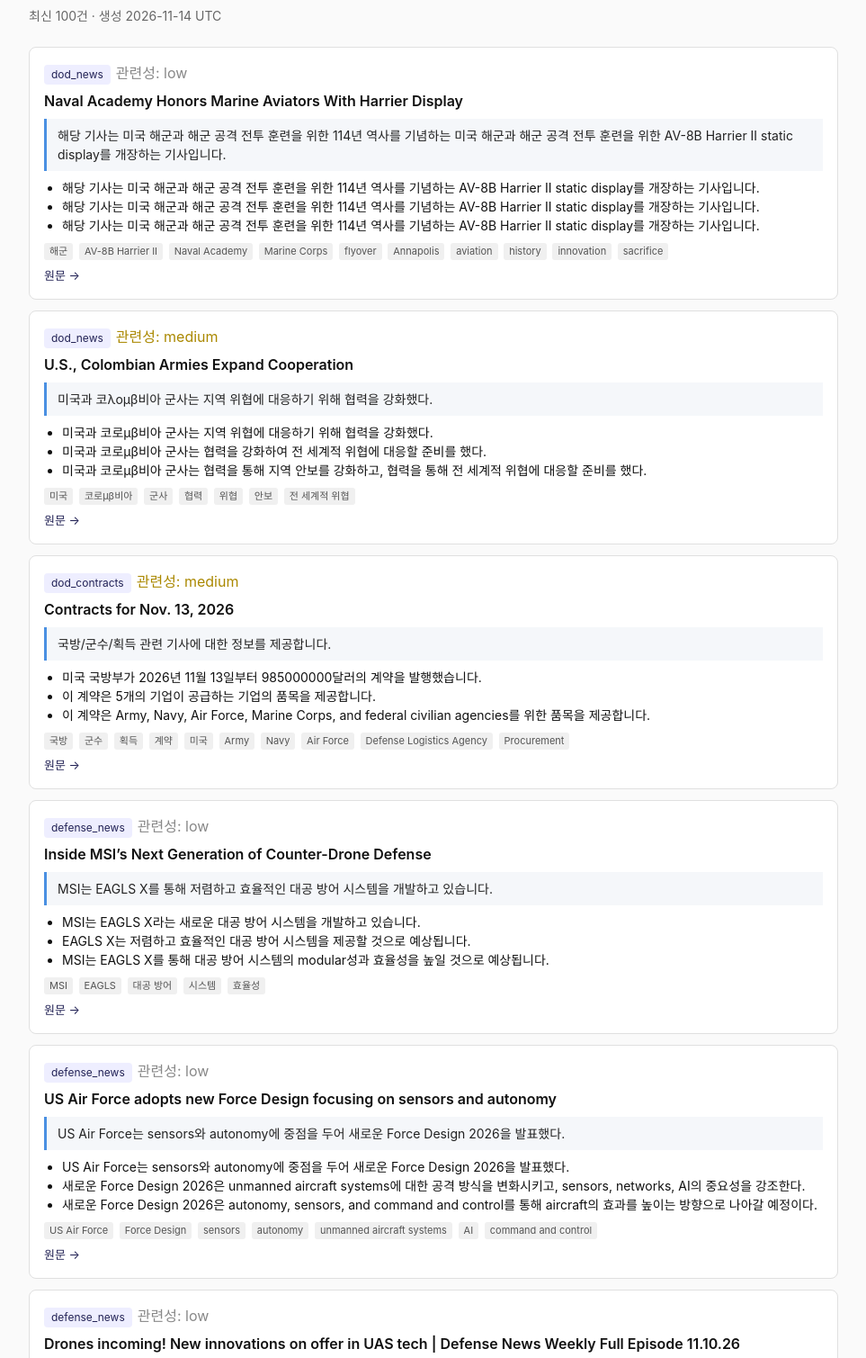
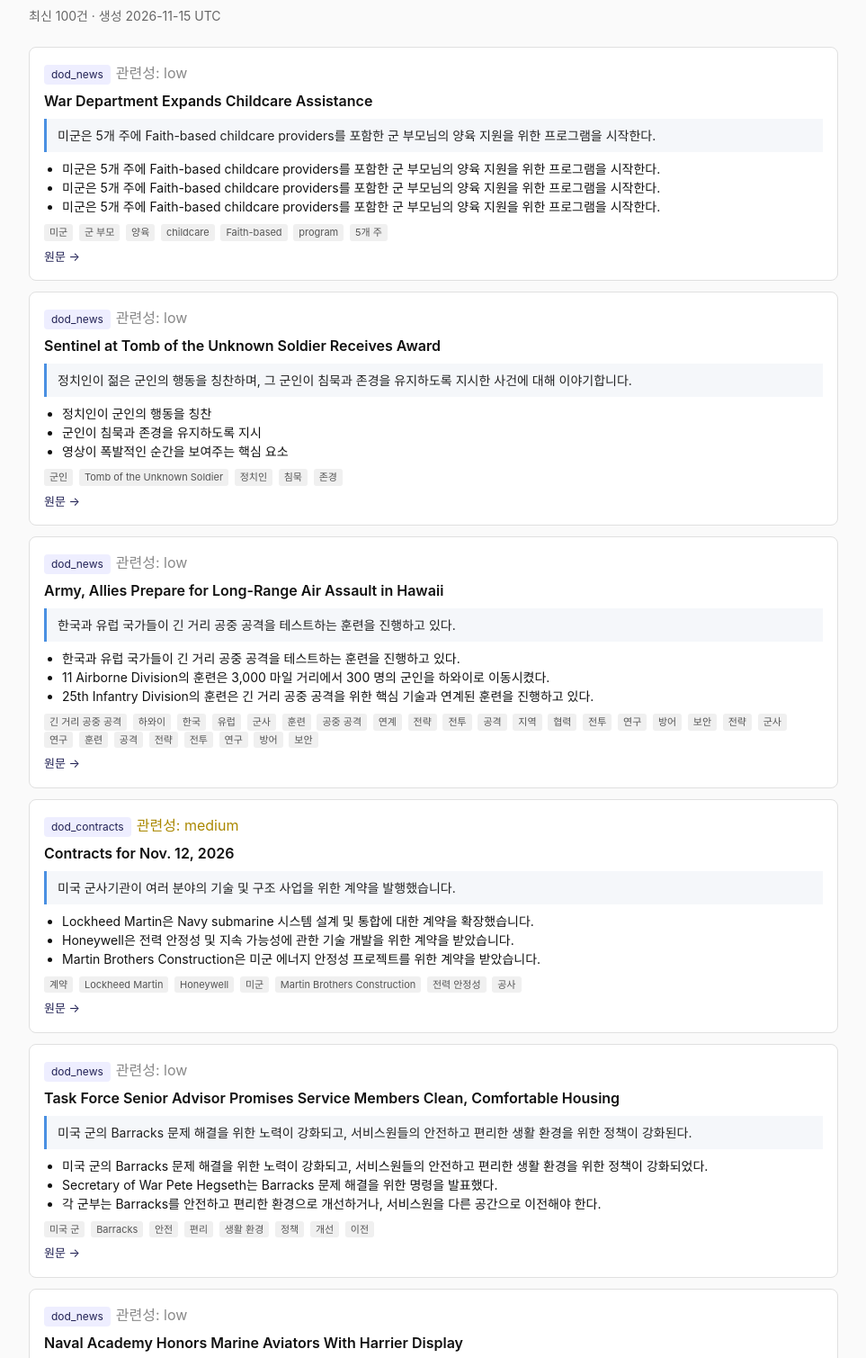
Before and after one commit to Gityourcrayon66/pbl-watch, a plain HTML site: page docs/index.html in a window 1280 px wide. Shown: the part 69-1578 px from the top of the page at 90% size, without its empty margins (158-1121 px from the left). Drawn offline with Linux system fonts and the light colour scheme.

Commit message:
daily collection 2026-11-15

```diff
--- a/docs/index.html
+++ b/docs/index.html
@@ -23,7 +23,67 @@ a:hover{text-decoration:underline}
 </style></head>
 <body>
 <h1>PBL Watch</h1>
-<div class="sub">최신 100건 · 생성 2026-11-14 UTC</div>
+<div class="sub">최신 100건 · 생성 2026-11-15 UTC</div>
+<div class="card">
+<div><span class="src">dod_news</span><span class="rel-low">관련성: low</span></div>
+<div class="title">War Department Expands Childcare Assistance</div>
+<div class="lead">미군은 5개 주에 Faith-based childcare providers를 포함한 군 부모님의 양육 지원을 위한 프로그램을 시작한다.</div>
+<ul class='points'>
+<li>미군은 5개 주에 Faith-based childcare providers를 포함한 군 부모님의 양육 지원을 위한 프로그램을 시작한다.</li>
+<li>미군은 5개 주에 Faith-based childcare providers를 포함한 군 부모님의 양육 지원을 위한 프로그램을 시작한다.</li>
+<li>미군은 5개 주에 Faith-based childcare providers를 포함한 군 부모님의 양육 지원을 위한 프로그램을 시작한다.</li>
+</ul>
+<div class="meta"><span class="kw">미군</span> <span class="kw">군 부모</span> <span class="kw">양육</span> <span class="kw">childcare</span> <span class="kw">Faith-based</span> <span class="kw">program</span> <span class="kw">5개 주</span></div>
+<div class="meta"><a href="https://www.war.gov/News/News-Stories/Article/Article/4647456/war-department-expands-childcare-assistance/" target="_blank">원문 →</a></div>
+</div>
+<div class="card">
+<div><span class="src">dod_news</span><span class="rel-low">관련성: low</span></div>
+<div class="title">Sentinel at Tomb of the Unknown Soldier Receives Award</div>
+<div class="lead">정치인이 젊은 군인의 행동을 칭찬하며, 그 군인이 침묵과 존경을 유지하도록 지시한 사건에 대해 이야기합니다.</div>
+<ul class='points'>
+<li>정치인이 군인의 행동을 칭찬</li>
+<li>군인이 침묵과 존경을 유지하도록 지시</li>
+<li>영상이 폭발적인 순간을 보여주는 핵심 요소</li>
+</ul>
+<div class="meta"><span class="kw">군인</span> <span class="kw">Tomb of the Unknown Soldier</span> <span class="kw">정치인</span> <span class="kw">침묵</span> <span class="kw">존경</span></div>
+<div class="meta"><a href="https://www.war.gov/News/News-Stories/Article/Article/4647270/sentinel-at-tomb-of-the-unknown-soldier-receives-award/" target="_blank">원문 →</a></div>
+</div>
+<div class="card">
+<div><span class="src">dod_news</span><span class="rel-low">관련성: low</span></div>
+<div class="title">Army, Allies Prepare for Long-Range Air Assault in Hawaii</div>
+<div class="lead">한국과 유럽 국가들이 긴 거리 공중 공격을 테스트하는 훈련을 진행하고 있다.</div>
+<ul class='points'>
+<li>한국과 유럽 국가들이 긴 거리 공중 공격을 테스트하는 훈련을 진행하고 있다.</li>
+<li>11 Airborne Division의 훈련은 3,000 마일 거리에서 300 명의 군인을 하와이로 이동시켰다.</li>
+<li>25th Infantry Division의 훈련은 긴 거리 공중 공격을 위한 핵심 기술과 연계된 훈련을 진행하고 있다.</li>
+</ul>
+<div class="meta"><span class="kw">긴 거리 공중 공격</span> <span class="kw">하와이</span> <span class="kw">한국</span> <span class="kw">유럽</span> <span class="kw">군사</span> <span class="kw">훈련</span> <span class="kw">공중 공격</span> <span class="kw">연계</span> <span class="kw">전략</span> <span class="kw">전투</span> <span class="kw">공격</span> <span class="kw">지역</span> <span class="kw">협력</span> <span class="kw">전투</span> <span class="kw">연구</span> <span class="kw">방어</span> <span class="kw">보안</span> <span class="kw">전략</span> <span class="kw">군사</span> <span class="kw">연구</span> <span class="kw">훈련</span> <span class="kw">공격</span> <span class="kw">전략</span> <span class="kw">전투</span> <span class="kw">연구</span> <span class="kw">방어</span> <span class="kw">보안</span></div>
+<div class="meta"><a href="https://www.war.gov/News/News-Stories/Article/Article/4647175/army-allies-prepare-for-long-range-air-assault-in-hawaii/" target="_blank">원문 →</a></div>
+</div>
+<div class="card">
+<div><span class="src">dod_contracts</span><span class="rel-medium">관련성: medium</span></div>
+<div class="title">Contracts for Nov. 12, 2026</div>
+<div class="lead">미국 군사기관이 여러 분야의 기술 및 구조 사업을 위한 계약을 발행했습니다.</div>
+<ul class='points'>
+<li>Lockheed Martin은 Navy submarine 시스템 설계 및 통합에 대한 계약을 확장했습니다.</li>
+<li>Honeywell은 전력 안정성 및 지속 가능성에 관한 기술 개발을 위한 계약을 받았습니다.</li>
+<li>Martin Brothers Construction은 미군 에너지 안정성 프로젝트를 위한 계약을 받았습니다.</li>
+</ul>
+<div class="meta"><span class="kw">계약</span> <span class="kw">Lockheed Martin</span> <span class="kw">Honeywell</span> <span class="kw">미군</span> <span class="kw">Martin Brothers Construction</span> <span class="kw">전력 안정성</span> <span class="kw">공사</span></div>
+<div class="meta"><a href="https://www.war.gov/News/Contracts/Contract/Article/4647086/contracts-for-nov-12-2026/" target="_blank">원문 →</a></div>
+</div>
+<div class="card">
+<div><span class="src">dod_news</span><span class="rel-low">관련성: low</span></div>
+<div class="title">Task Force Senior Advisor Promises Service Members Clean, Comfortable Housing</div>
+<div class="lead">미국 군의 Barracks 문제 해결을 위한 노력이 강화되고, 서비스원들의 안전하고 편리한 생활 환경을 위한 정책이 강화된다.</div>
+<ul class='points'>
+<li>미국 군의 Barracks 문제 해결을 위한 노력이 강화되고, 서비스원들의 안전하고 편리한 생활 환경을 위한 정책이 강화되었다.</li>
+<li>Secretary of War Pete Hegseth는 Barracks 문제 해결을 위한 명령을 발표했다.</li>
+<li>각 군부는 Barracks를 안전하고 편리한 환경으로 개선하거나, 서비스원을 다른 공간으로 이전해야 한다.</li>
+</ul>
+<div class="meta"><span class="kw">미국 군</span> <span class="kw">Barracks</span> <span class="kw">안전</span> <span class="kw">편리</span> <span class="kw">생활 환경</span> <span class="kw">정책</span> <span class="kw">개선</span> <span class="kw">이전</span></div>
+<div class="meta"><a href="https://www.war.gov/News/News-Stories/Article/Article/4648538/task-force-senior-advisor-promises-service-members-clean-comfortable-housing/" target="_blank">원문 →</a></div>
+</div>
 <div class="card">
 <div><span class="src">dod_news</span><span class="rel-low">관련성: low</span></div>
 <div class="title">Naval Academy Honors Marine Aviators With Harrier Display</div>
@@ -1150,64 +1210,4 @@ a:hover{text-decoration:underline}
 <div class="meta"><span class="kw">Army</span> <span class="kw">Navy</span> <span class="kw">Defense Logistics Agency</span> <span class="kw">계약</span> <span class="kw">공사</span> <span class="kw">물류</span> <span class="kw">소프트웨어</span></div>
 <div class="meta"><a href="https://www.war.gov/News/Contracts/Contract/Article/4642767/contracts-for-nov-5-2026/" target="_blank">원문 →</a></div>
 </div>
-<div class="card">
-<div><span class="src">defense_news</span><span class="rel-low">관련성: low</span></div>
-<div class="title">Shield AI to acquire radar maker Echodyne to bust drones</div>
-<div class="lead">Shield AI는 Echodyne를 통해 기존의 VTOL 기술을 넘어 drone 탐지 기술을 강화하는 것을 목표로 함.</div>
-<ul class='points'>
-<li>Shield AI는 Echodyne를 통해 기존의 VTOL 기술을 넘어 drone 탐지 기술을 강화하는 것을 목표로 함.</li>
-<li>Echodyne는 Metamaterials Electronically Scanned Array (MESA) 기술을 사용하여 다양한 무기 및 모니터링 시스템에 적용 가능한 고도의 센서를 제공.</li>
-<li>Defense Department의 counter-drone task force에 대한 250억 달러의 계약을 받았다.</li>
-</ul>
-<div class="meta"><span class="kw">Shield AI</span> <span class="kw">Echodyne</span> <span class="kw">drone</span> <span class="kw">counter-drone</span> <span class="kw">radar</span> <span class="kw">MESA</span> <span class="kw">autonomous systems</span> <span class="kw">AI</span> <span class="kw">VTOL</span></div>
-<div class="meta"><a href="https://www.defensenews.com/industry/techwatch/2026/11/05/shield-ai-to-acquire-radar-maker-echodyne-to-bust-drones/" target="_blank">원문 →</a></div>
-</div>
-<div class="card">
-<div><span class="src">dod_news</span><span class="rel-low">관련성: low</span></div>
-<div class="title">Defense Logistics Agency Adds $2 Billion in Critical Material Support to National Defense Stockpile</div>
-<div class="lead">국방 재고를 강화하기 위해 $2억을 투자한 Defense Logistics Agency의 사업 내용</div>
-<ul class='points'>
-<li>국방 재고에 필요한 비교적 희소한 재료를 구축하기 위해 $2억을 투자</li>
-<li>국방 재고의 재료는 민간 생산에서 찾기 어려운 재료이며, 국내 생산을 통해 국방의 안정성을 높이는 데 도움이 됨</li>
-<li>국내 생산을 통해 국방의 안정성을 높이고, 재료의 공급망을 강화하는 데 도움이 됨</li>
-</ul>
-<div class="meta"><span class="kw">국방 재고</span> <span class="kw">국내 생산</span> <span class="kw">재료 공급</span> <span class="kw">안정성</span> <span class="kw">국방</span> <span class="kw">미국</span> <span class="kw">재료</span> <span class="kw">공급망</span></div>
-<div class="meta"><a href="https://www.war.gov/News/News-Stories/Article/Article/4643775/defense-logistics-agency-adds-2-billion-in-critical-material-support-to-nationa/" target="_blank">원문 →</a></div>
-</div>
-<div class="card">
-<div><span class="src">dod_news</span><span class="rel-low">관련성: low</span></div>
-<div class="title">Acting Navy Secretary Visits Blount Island, Observes How It Equips Marines Worldwide</div>
-<div class="lead">미국 해군의 블루스 섬에서 마리네스 군의 전투 장비를 지원하는 중요한 역할을 하는 부분을 보여주는 기사입니다.</div>
-<ul class='points'>
-<li>블루스 섬의 역할</li>
-<li>미국 해군의 지원</li>
-<li>마리네스 군의 전투 장비 지원</li>
-</ul>
-<div class="meta"><span class="kw">블루스 섬</span> <span class="kw">미국 해군</span> <span class="kw">마리네스 군</span> <span class="kw">전투 장비</span> <span class="kw">지역 지원</span> <span class="kw">전투 지원</span></div>
-<div class="meta"><a href="https://www.war.gov/News/News-Stories/Article/Article/4643614/acting-navy-secretary-visits-blount-island-observes-how-it-equips-marines-world/" target="_blank">원문 →</a></div>
-</div>
-<div class="card">
-<div><span class="src">dod_news</span><span class="rel-medium">관련성: medium</span></div>
-<div class="title">Army, Partner Forces Begin Simulated Combat in Hawaii</div>
-<div class="lead">하와이에서 미군과 국제적 파트너가 군사훈련을 진행하며 지역 안보 강화를 위한 연합력을 향상시키고, 전투력을 향상시키는 훈련을 진행한다.</div>
-<ul class='points'>
-<li>하와이에서 미군과 국제적 파트너가 군사훈련을 진행</li>
-<li>25th Infantry Division의 전투력 향상을 위한 훈련</li>
-<li>미군과 국제적 파트너가 지역 안보 강화를 위한 연합력을 향상시키고, 전투력을 향상시키는 훈련</li>
-</ul>
-<div class="meta"><span class="kw">미군</span> <span class="kw">하와이</span> <span class="kw">군사훈련</span> <span class="kw">연합</span> <span class="kw">전투력</span> <span class="kw">안보</span> <span class="kw">지역</span></div>
-<div class="meta"><a href="https://www.war.gov/News/News-Stories/Article/Article/4643631/army-partner-forces-begin-simulated-combat-in-hawaii/" target="_blank">원문 →</a></div>
-</div>
-<div class="card">
-<div><span class="src">dod_contracts</span><span class="rel-low">관련성: low</span></div>
-<div class="title">Contracts for Nov. 6, 2026</div>
-<div class="lead">미국 군사 부서에서 2026년 11월 6일부터 500000만 달러의 계약을 확정했습니다.</div>
-<ul class='points'>
-<li>500000만 달러 계약 확정</li>
-<li>emergency response requirements</li>
-<li>work locations and funding will be determined with each order</li>
-</ul>
-<div class="meta"><span class="kw">미국 군사</span> <span class="kw">계약</span> <span class="kw">emergency response</span> <span class="kw">construction</span> <span class="kw">submarine</span> <span class="kw">modification</span></div>
-<div class="meta"><a href="https://www.war.gov/News/Contracts/Contract/Article/4644106/contracts-for-nov-6-2026/" target="_blank">원문 →</a></div>
-</div>
 </body></html>
```
Also changed, not shown: docs/2026-11-15.html (added, +87 -0 lines), 1 other file.
